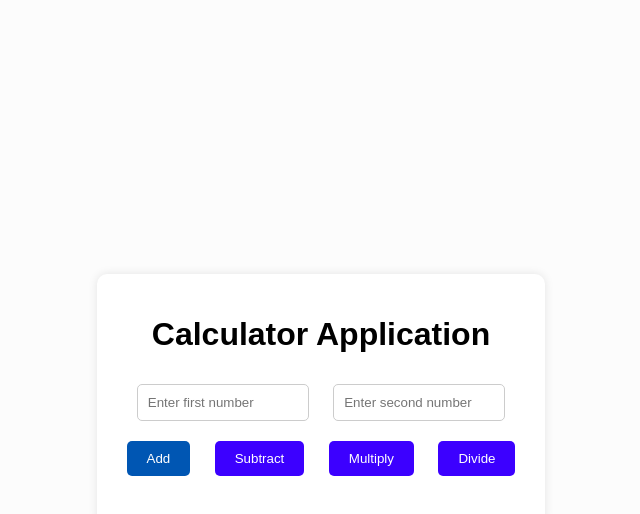
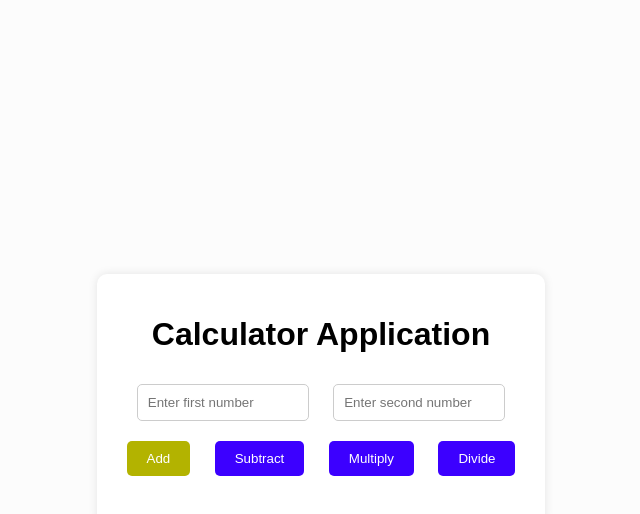
Before and after one commit to samer07/sit725-2024-t2-prac2, a website: page public/index.html in a window 1280 px wide. In both pictures the pointer is over the button "Add". Shown: the whole page, without its empty margins (319-959 px from the left). Drawn offline with Linux system fonts and the light colour scheme.

Commit message:
changing the button colors

```diff
--- a/public/index.html
+++ b/public/index.html
@@ -115,7 +115,7 @@ button{
 }
 
 button:hover{
-    background-color: #0056b3;
+    background-color: #b3b300;
 }
 
 #result{
```
